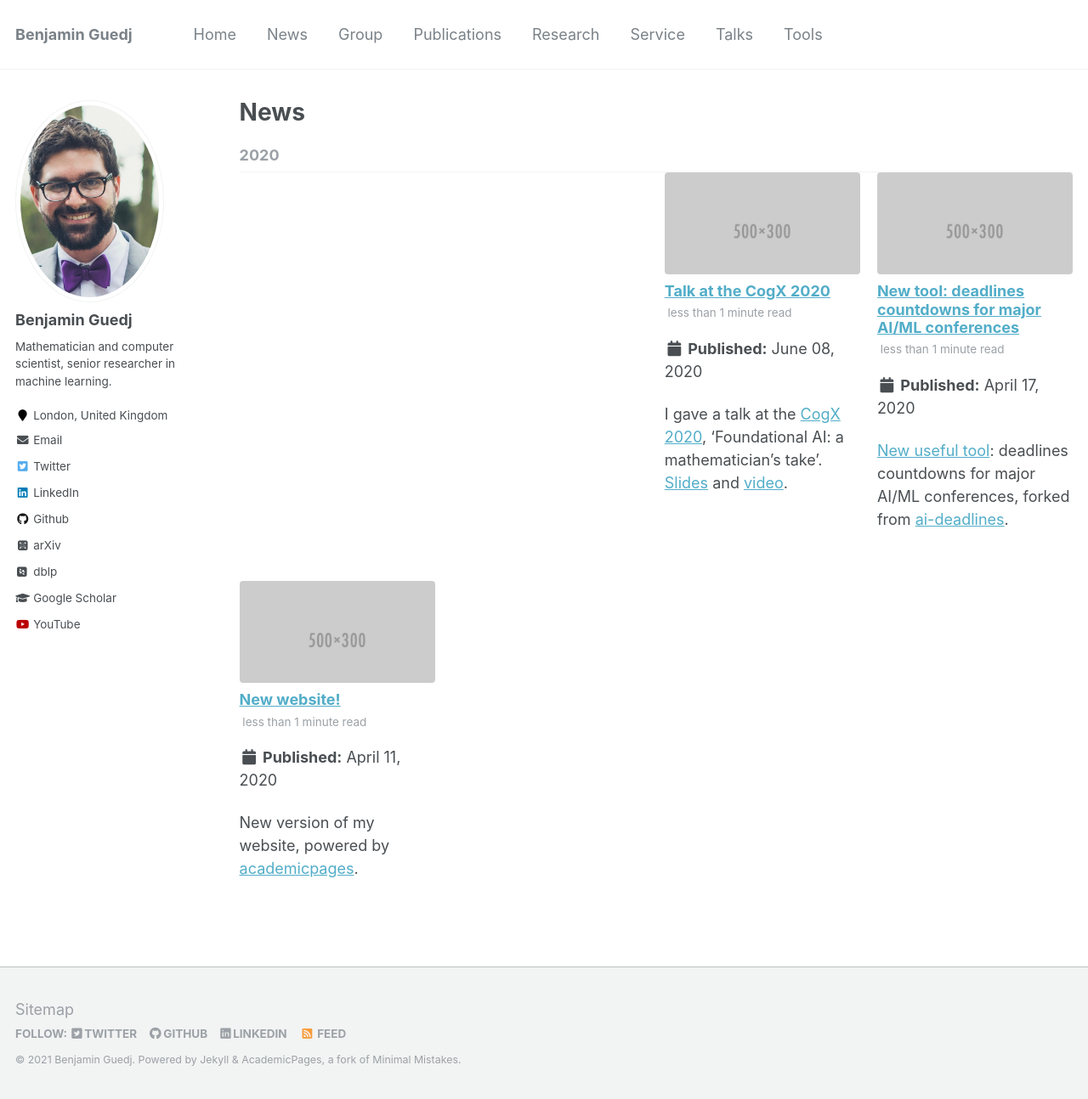
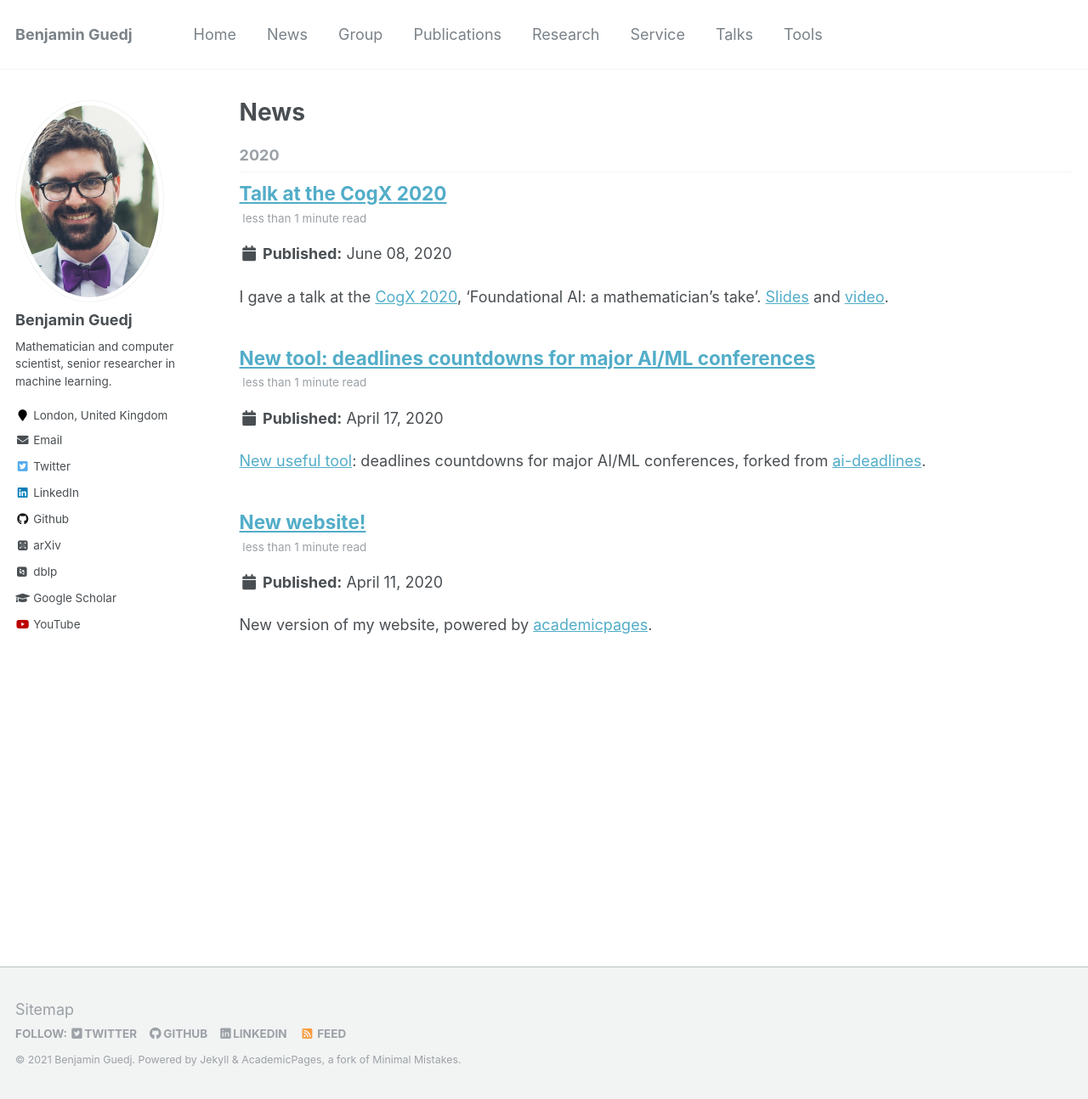
Before and after one commit to bguedj/bguedj.github.io, a Jekyll site: the page built from _pages/year-archive.html, in a window 1280 px wide and 1294 px high. Shown: the whole window at 85% size. Built offline with Jekyll 4.4.1, drawn with Linux system fonts in a browser that asks for light colours; some web fonts are replaced.

Commit message:
news fix grid

```diff
--- a/_pages/year-archive.html
+++ b/_pages/year-archive.html
@@ -16,5 +16,5 @@ redirect_from:
     <h2 id="{{ year | slugify }}" class="archive__subtitle">{{ year }}</h2>
     {% capture written_year %}{{ year }}{% endcapture %}
   {% endif %}
-  {% include archive-single.html type="grid" %}
+  {% include archive-single.html %}
 {% endfor %}
```
